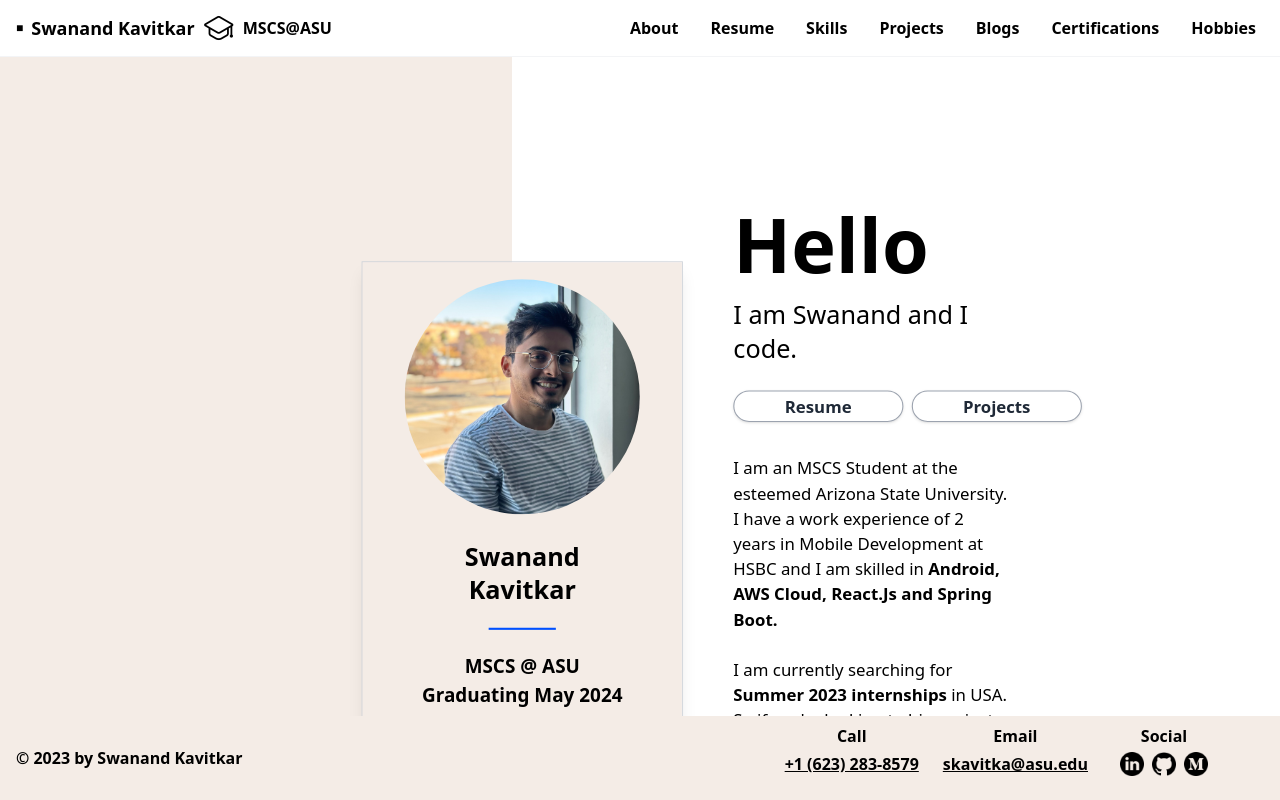
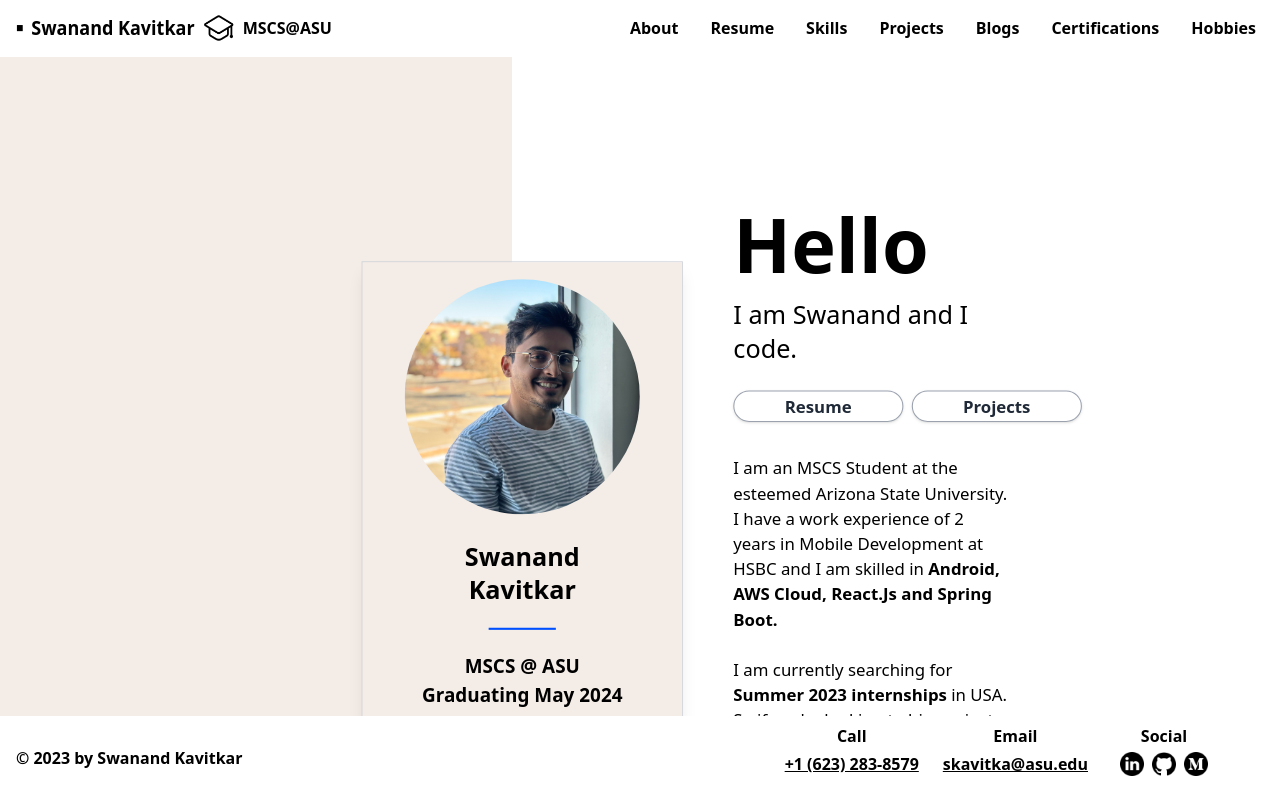
Before and after one commit to S-Threepio/S-Threepio.github.io, a React (Create React App) app: page / in a window 1280 px wide. Built offline with nearby package versions, Linux system fonts and the light colour scheme.

Commit message:
fixed side width

```diff
--- a/src/App.js
+++ b/src/App.js
@@ -6,12 +6,12 @@
 
 const App = () => {
   return (
-    <div className="flex flex-col min-h-screen">
+    <div className="flex flex-col h-screen align-top m-0">
       <Header />
       <div className="flex flex-1 flex-row overflow-hidden w-screen relative">
         <div className="flex flex-[2] bg-[#F4ECE6]"></div>
         <div className="flex flex-[3] bg-white "></div>
-        <div className="MyInfo flex flex-[4] flex-row items-center absolute top-[20%] left-[30%] scale-105">
+        <div className="flex flex-[4] flex-row items-center absolute top-[20%] left-[30%] scale-105">
           <Intro />
           <Bio />
         </div>
--- a/src/Footer.js
+++ b/src/Footer.js
@@ -5,7 +5,7 @@
 
 const Footer = () => {
   return (
-    <footer className="bg-[#F4ECE6] px-4 flex flex-col md:flex-row font-semibold items-center">
+    <footer className="px-4 flex flex-col md:flex-row font-semibold items-center">
       <div className="flex-1">© 2023 by Swanand Kavitkar</div>
       <div className="flex flex-col pb-6 md:flex-row px-10 py-2">
         <div className="flex flex-col text-center px-2">
--- a/src/Header.js
+++ b/src/Header.js
@@ -3,8 +3,8 @@
 
 const Header = () => {
   return (
-    <header className="font-semibold border-b border-gray-100 p-2">
-      <nav className="bg-white md:flex flex-col items-center lg:flex-row">
+    <header className="font-semibold border-b border-gray-100 scale-y-105">
+      <nav className="bg-white md:flex flex-col items-center p-2 lg:flex-row">
         <div className="flex flex-1 items-center">
           <span className="text-xs px-2">&#x25A0;</span>
           <span className="font-bold text-lg">Swanand Kavitkar</span>
```
